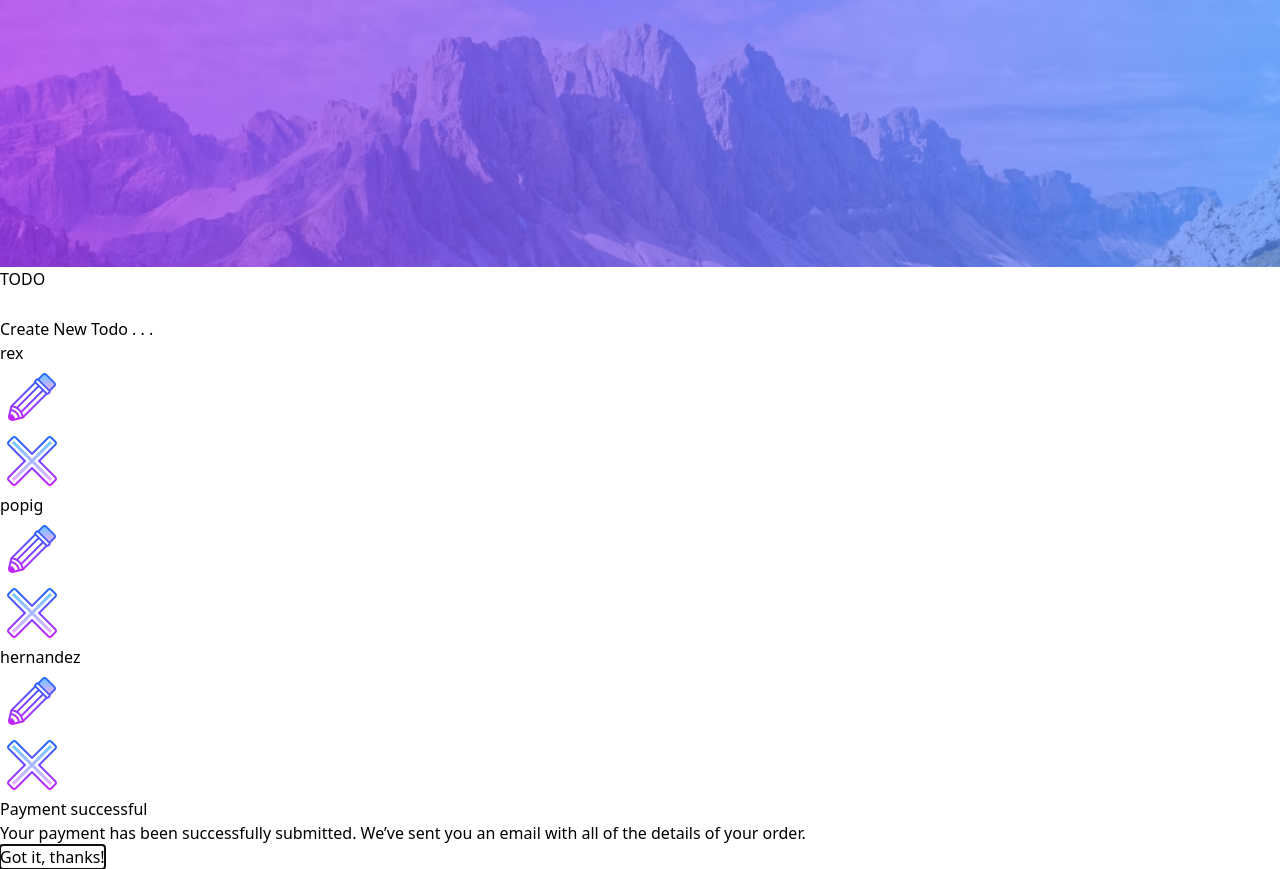
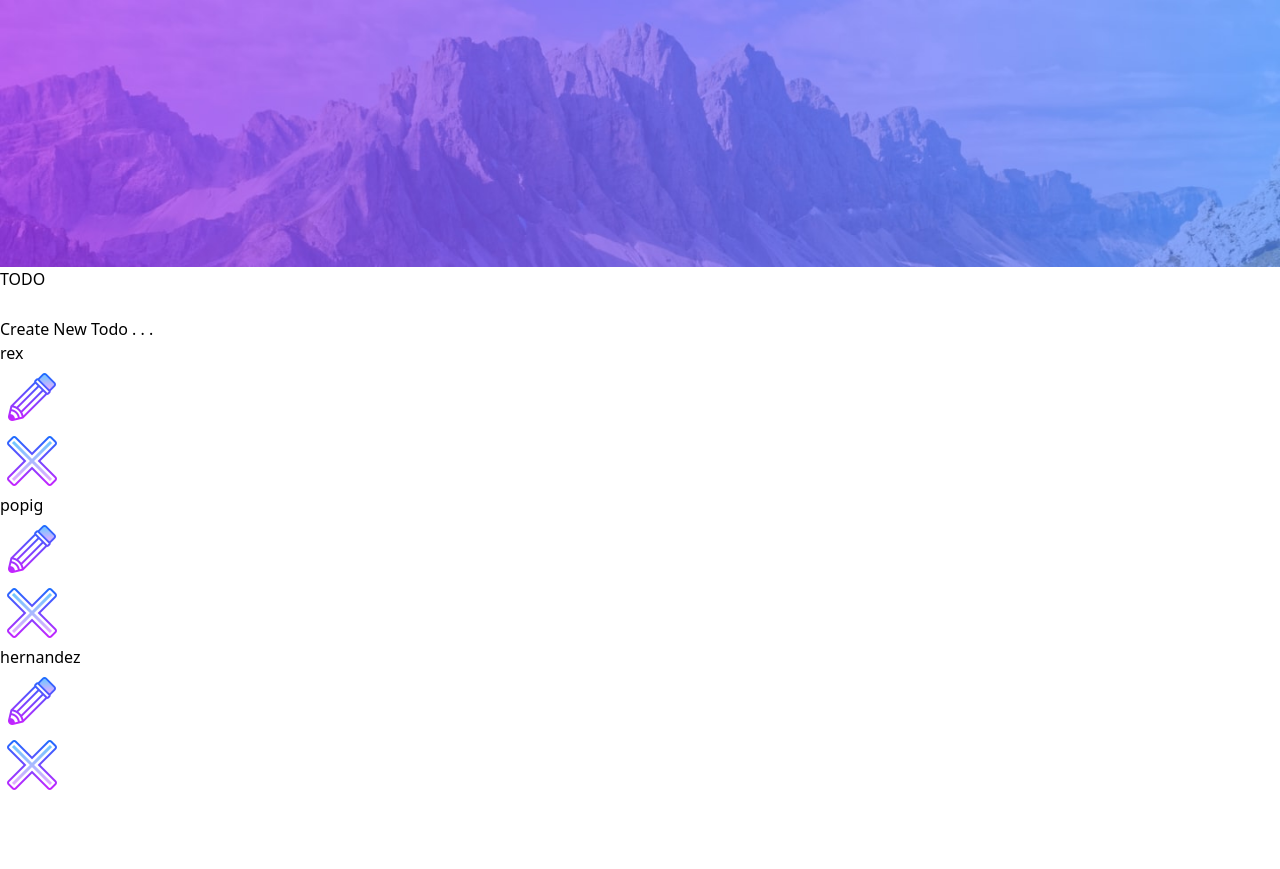
Before and after one commit to Rr-sobusy/todo-app-v2, a React (Vite) app: page / in a window 1280 px wide. After the commit the page ends 800 px from the top, so only its background shows below. Built offline with nearby package versions, Linux system fonts and the light colour scheme.

Commit message:
code changes

```diff
--- a/package.json
+++ b/package.json
@@ -21,6 +21,7 @@
   "devDependencies": {
     "@types/react": "^18.2.15",
     "@types/react-dom": "^18.2.7",
+    "@types/uuid": "^9.0.7",
     "@typescript-eslint/eslint-plugin": "^6.0.0",
     "@typescript-eslint/parser": "^6.0.0",
     "@vitejs/plugin-react": "^4.0.3",
--- a/src/App.tsx
+++ b/src/App.tsx
@@ -1,6 +1,5 @@
 import { useState, useContext } from "react";
 import Container from "./layout/Container";
-import Typography from "./components/Typography";
 import TodoContainer from "./components/TodoContainer";
 import AddBtn from "./components/AddBtn";
 import Todos from "./components/Todos";
@@ -10,13 +9,23 @@ import AddTodoDialog from "./components/AddTodoDialog";
 const todos: string[] = ["rex", "popig", "hernandez"];
 
 function App() {
+  const [isModalOpen, setOpen] = useState(false)
+
+  function handleCloseModal() {
+    setOpen(false)
+  }
+
+  function handleOpenModal() {
+    setOpen(true)
+  }
+
   return (
     <>
       <Container>
         <div className="-mt-[8.5rem] flex flex-col mx-5 md:mx-auto md:max-w-[500px]">
           <ThemeToggler />
           <div className="flex flex-col gap-5 mt-[1rem]">
-            <AddBtn>Create New Todo . . .</AddBtn>
+            <AddBtn clickHandler={handleOpenModal}>Create New Todo . . .</AddBtn>
             <TodoContainer>
               {todos.map((values) => (
                 <Todos todoTitle={values} />
@@ -24,7 +33,7 @@ function App() {
             </TodoContainer>
           </div>
         </div>
-        <AddTodoDialog />
+        <AddTodoDialog closeModal={handleCloseModal} isOpen={isModalOpen} />
       </Container>
     </>
   );
--- a/src/components/AddBtn.tsx
+++ b/src/components/AddBtn.tsx
@@ -5,13 +5,15 @@ import { ThemeContext } from "../context/Provider";
 
 type Props = {
   children: string;
+  clickHandler: React.MouseEventHandler<HTMLDivElement>
 };
 
-const AddBtn: React.FC<Props> = ({ children }) => {
+const AddBtn: React.FC<Props> = ({ children , clickHandler}) => {
   const theme = useContext(ThemeContext);
 
   return (
     <div
+      onClick={clickHandler}
       className={`px-3 py-3 text-[13px] font-semibold cursor-pointer tracking-wider font-sans ${
         theme?.theme === "dark"
           ? "bg-[#25273C] text-slate-400"
--- a/src/components/AddTodoDialog.tsx
+++ b/src/components/AddTodoDialog.tsx
@@ -1,18 +1,15 @@
 import { Dialog, Transition } from '@headlessui/react'
 import { Fragment, useState } from 'react'
 
-type Props = {}
+import EnterIcon from '../assets/icons8-right-50.png'
+
+type Props = {
+    isOpen:boolean;
+    closeModal : ()=>void
+}
 
 const AddTodoDialog = (props: Props) => {
-    let [isOpen, setIsOpen] = useState(true)
-
-    function closeModal() {
-      setIsOpen(false)
-    }
-
-    function openModal() {
-      setIsOpen(true)
-    }
+  const {isOpen, closeModal} = props
 
     return (
       <>
@@ -31,7 +28,7 @@ const AddTodoDialog = (props: Props) => {
             </Transition.Child>
 
             <div className="fixed inset-0 overflow-y-auto">
-              <div className="flex min-h-full items-center justify-center p-4 text-center">
+              <div className="flex items-center justify-center min-h-full p-4 text-center">
                 <Transition.Child
                   as={Fragment}
                   enter="ease-out duration-300"
@@ -41,27 +38,25 @@ const AddTodoDialog = (props: Props) => {
                   leaveFrom="opacity-100 scale-100"
                   leaveTo="opacity-0 scale-95"
                 >
-                  <Dialog.Panel className="w-full max-w-md transform overflow-hidden rounded-2xl bg-white p-6 text-left align-middle shadow-xl transition-all">
+                  <Dialog.Panel className="w-full max-w-md p-6 -mt-[6.5rem] overflow-hidden text-left align-middle transition-all transform bg-white shadow-xl rounded-2xl">
                     <Dialog.Title
                       as="h3"
-                      className="text-lg font-medium leading-6 text-gray-900"
+                      className="text-lg font-medium leading-6 text-gray-800"
                     >
-                      Payment successful
+                     Add New Todo
                     </Dialog.Title>
-                    <div className="mt-2">
-                      <p className="text-sm text-gray-500">
-                        Your payment has been successfully submitted. We’ve sent
-                        you an email with all of the details of your order.
-                      </p>
+                    <div className="mt-4">
+                        <input placeholder='Enter new To-do' className='w-full px-5 py-2 border rounded-md outline-none border-slate-400' type="text" />
                     </div>
 
-                    <div className="mt-4">
+                    <div className="flex justify-end mt-6">
                       <button
                         type="button"
-                        className="inline-flex justify-center rounded-md border border-transparent bg-blue-100 px-4 py-2 text-sm font-medium text-blue-900 hover:bg-blue-200 focus:outline-none focus-visible:ring-2 focus-visible:ring-blue-500 focus-visible:ring-offset-2"
+                        className='flex items-center gap-2 px-4 py-2 font-semibold duration-300 border border-black rounded-lg hover:bg-slate-100'
                         onClick={closeModal}
                       >
-                        Got it, thanks!
+                        Create Todo
+                        <img src={EnterIcon} className='w-5 h-5' alt="" />
                       </button>
                     </div>
                   </Dialog.Panel>
--- a/src/components/ThemeToggler.tsx
+++ b/src/components/ThemeToggler.tsx
@@ -7,9 +7,12 @@ import { ThemeContext } from "../context/Provider";
 import Sun from "../assets/icon-sun.svg";
 import Moon from "../assets/icon-moon.svg";
 
-type Props = {};
+type Props = {
+
+};
 
 const ThemeToggler = (props: Props) => {
+
   const theme = useContext(ThemeContext);
 
   const Icon = theme?.theme === "dark" ? Sun : Moon;
--- a/src/components/Todos.tsx
+++ b/src/components/Todos.tsx
@@ -19,7 +19,7 @@ const Todos: React.FC<Props> = ({todoTitle}) => {
         context?.theme === "dark" ? "border-slate-700" : "border-slate-200"
       }`}
     >
-      <div className="flex truncate gap-2">
+      <div className="flex items-center gap-2 truncate">
         <div className="w-5 h-5 border rounded-full border-slate-500"></div>
         <p>{todoTitle?.toString()}</p>
       </div>
--- a/src/hooks/use-localStorage.tsx
+++ b/src/hooks/use-localStorage.tsx
@@ -13,7 +13,6 @@ const useLocalStorage = ({ key }: Props) => {
   function updateState(input: any) {
     setValue(input);
     localStorage.setItem(key, input);
-    return 0
   }
 
   return{value, updateState};
```
Also changed, not shown: src/interfaces/Todos.types.ts (+6 -2 lines), src/assets/icons8-right-50.png (added), src/main.css (line endings or trailing spaces), 1 other file (tests, documents, lock files or other folders).
